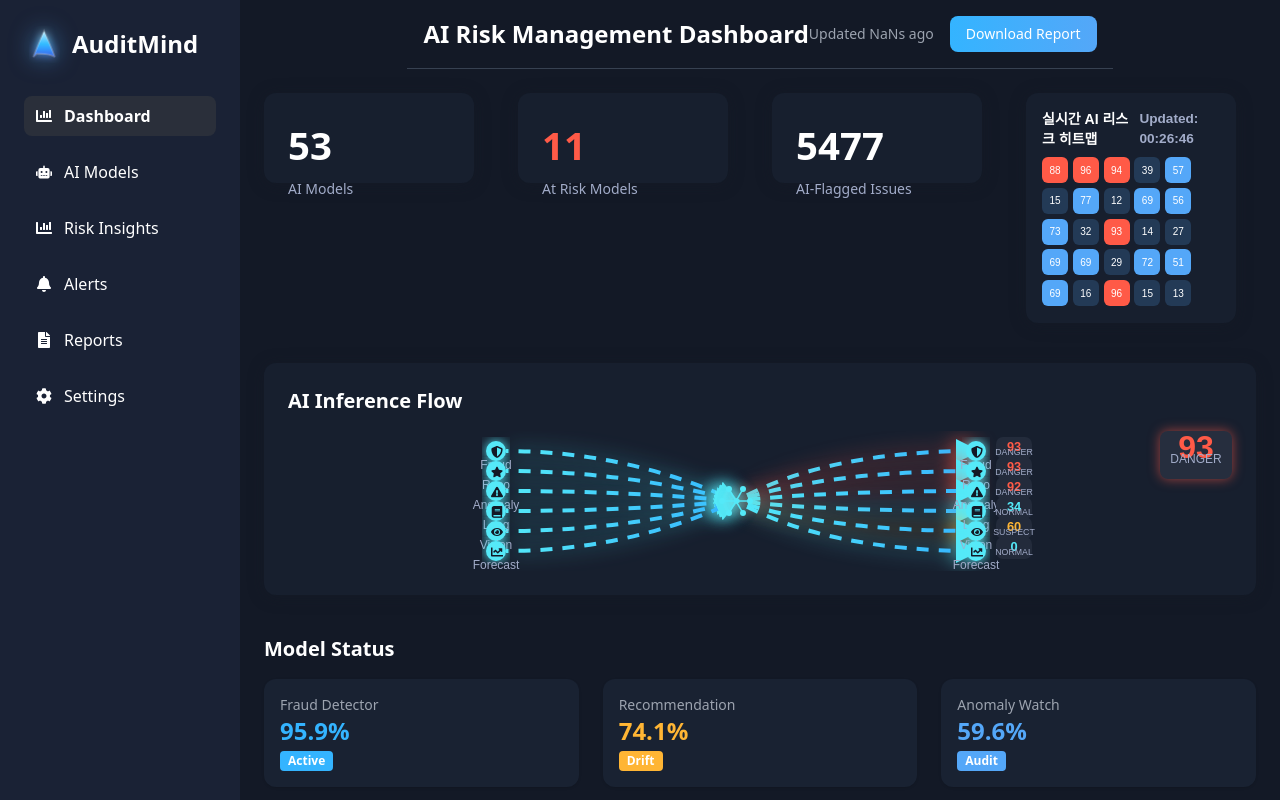
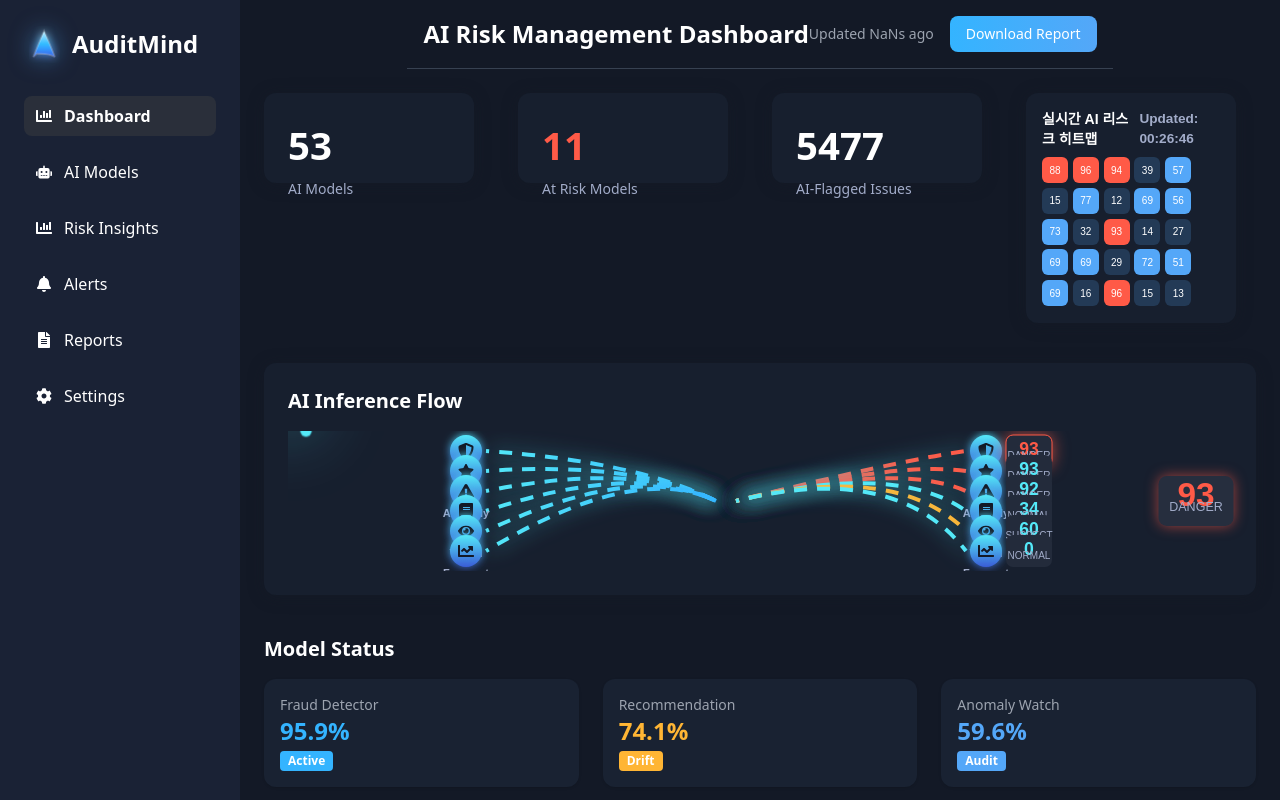
Before and after one commit to kangsangyoul/AM10, a React (Vite) app: page / in a window 1280 px wide. Built offline with nearby package versions, Linux system fonts and the light colour scheme; the HTML template or start-up script is replaced by a standard one.

Commit message:
Refine inference flow with modular components

```diff
--- /dev/null
+++ b/src/components/DangerScoreCard.jsx
@@ -0,0 +1,18 @@
+import React from 'react';
+
+const DangerScoreCard = ({ score, state }) => (
+  <div
+    className="flex flex-col items-center justify-center text-center bg-[#262e3e] rounded-lg"
+    style={{ width: 72, height: 48, boxShadow: '0 0 12px rgba(255,90,71,0.6)', animation: 'heart 1.2s infinite' }}
+  >
+    <div className="text-[2rem] font-bold" style={{ color: '#ff5a47' }}>
+      {score}
+    </div>
+    <div className="text-xs text-[#a2acc9] mt-[-4px]">{state}</div>
+    <style>{`
+      @keyframes heart { 0%{transform:scale(1);}50%{transform:scale(1.05);}100%{transform:scale(1);} }
+    `}</style>
+  </div>
+);
+
+export default DangerScoreCard;
--- /dev/null
+++ b/src/components/FlowCurve.jsx
@@ -0,0 +1,14 @@
+import React from 'react';
+
+const FlowCurve = ({ d, color = 'url(#emerald)', width = 4 }) => (
+  <path
+    d={d}
+    stroke={color}
+    strokeWidth={width}
+    fill="none"
+    strokeDasharray="13 10"
+    className="flow-curve"
+  />
+);
+
+export default FlowCurve;
--- a/src/components/InferenceFlow.jsx
+++ b/src/components/InferenceFlow.jsx
@@ -1,13 +1,17 @@
 import React, { useState, useEffect } from 'react';
 import { FaShieldAlt, FaStar, FaExclamationTriangle, FaBook, FaEye, FaChartLine } from 'react-icons/fa';
+import FlowCurve from './FlowCurve';
+import ModelIconWithLabel from './ModelIconWithLabel';
+import RiskBadgeCard from './RiskBadgeCard';
+import DangerScoreCard from './DangerScoreCard';
 
 const models = [
-  { key: 'fraud', name: 'Fraud', icon: FaShieldAlt },
-  { key: 'recom', name: 'Reco', icon: FaStar },
-  { key: 'anomaly', name: 'Anomaly', icon: FaExclamationTriangle },
-  { key: 'lang', name: 'Lang', icon: FaBook },
-  { key: 'vision', name: 'Vision', icon: FaEye },
-  { key: 'forecast', name: 'Forecast', icon: FaChartLine },
+  { key: 'fraud', label: 'Fraud', icon: FaShieldAlt },
+  { key: 'reco', label: 'Reco', icon: FaStar },
+  { key: 'anomaly', label: 'Anomaly', icon: FaExclamationTriangle },
+  { key: 'lang', label: 'Lang', icon: FaBook },
+  { key: 'vision', label: 'Vision', icon: FaEye },
+  { key: 'forecast', label: 'Forecast', icon: FaChartLine },
 ];
 
 const getState = (score) => {
@@ -27,122 +31,82 @@ const InferenceFlow = () => {
 
   useEffect(() => {
     const id = setInterval(() => {
-      setScores((prev) => prev.map(() => Math.floor(Math.random() * 101)));
+      setScores(models.map(() => Math.floor(Math.random() * 101)));
     }, 1000);
     return () => clearInterval(id);
   }, []);
 
-  const highest = scores.reduce((p, c, i) => (c > scores[p] ? i : p), 0);
+  const maxIndex = scores.reduce((p, c, i) => (c > scores[p] ? i : p), 0);
 
-  const leftY = [20, 40, 60, 80, 100, 120];
+  const positions = [20, 40, 60, 80, 100, 120];
 
   return (
-    <div className="font-[Pretendard,sans-serif] text-xs flex justify-center">
+    <div className="flex items-center justify-center font-[Pretendard,sans-serif] text-xs">
       <svg viewBox="0 0 600 140" width="100%" height="140" className="block">
         <defs>
-          <marker id="arr" viewBox="0 0 6 6" refX="5" refY="3" markerWidth="6" markerHeight="6" orient="auto">
-            <path d="M0 0 L6 3 L0 6 Z" fill="#54e9f8" />
-          </marker>
           <linearGradient id="emerald" x1="0" y1="0" x2="1" y2="0">
             <stop offset="0%" stopColor="#54e9f8" />
             <stop offset="100%" stopColor="#34b4ff" />
           </linearGradient>
-          <filter id="glow" x="-40%" y="-40%" width="180%" height="180%">
-            <feGaussianBlur stdDeviation="6" result="coloredBlur" />
+          <linearGradient id="iconGrad" x1="0" y1="0" x2="0" y2="1">
+            <stop offset="0%" stopColor="#54e9f8" />
+            <stop offset="100%" stopColor="#395cd6" />
+          </linearGradient>
+          <filter id="iconGlow" x="-50%" y="-50%" width="200%" height="200%">
+            <feGaussianBlur stdDeviation="4" result="b" />
             <feMerge>
-              <feMergeNode in="coloredBlur" />
+              <feMergeNode in="b" />
               <feMergeNode in="SourceGraphic" />
             </feMerge>
           </filter>
           <style>{`
-            .flow { stroke:url(#emerald); stroke-width:4; fill:none; stroke-dasharray:12 10; animation:flowDash 1.2s linear infinite; filter: drop-shadow(0 0 10px #54e9f8cc); }
-            @keyframes flowDash { to { stroke-dashoffset: -22; } }
-            @keyframes aiPulse { 0%{transform:scale(1);filter:drop-shadow(0 0 10px #54e9f8cc);}50%{transform:scale(1.5);filter:drop-shadow(0 0 24px #54e9f8);}100%{transform:scale(1);filter:drop-shadow(0 0 10px #54e9f8cc);} }
+            .flow-curve { animation: flowDash 1.2s linear infinite; filter: drop-shadow(0 0 10px #54e9f8cc); }
+            @keyframes flowDash { to { stroke-dashoffset: -23; } }
+            .ai { transform-origin: center; animation: aiPulse 1.2s infinite; }
+            @keyframes aiPulse { 0%{transform:scale(1);filter:drop-shadow(0 0 10px #54e9f8);}50%{transform:scale(1.5);filter:drop-shadow(0 0 24px #54e9f8);}100%{transform:scale(1);filter:drop-shadow(0 0 10px #54e9f8);} }
           `}</style>
         </defs>
         {/* Input lines */}
-        {models.map((m, i) => {
-          const y = leftY[i];
-          return (
-            <path key={`in-${m.key}`} d={`M 90,${y} Q 210,${y} 320,70`} className="flow" markerEnd="url(#arr)" />
-          );
-        })}
+        {models.map((m, i) => (
+          <FlowCurve key={`in-${m.key}`} d={`M 70,${positions[i]} Q 220,30 300,70`} />
+        ))}
         {/* Output lines */}
-        {models.map((m, i) => {
-          const y = leftY[i];
-          const color = colorFor(scores[i]);
-          return (
-            <path
-              key={`out-${m.key}`}
-              d={`M 320,70 Q 410,${y} 560,${y}`}
-              className="flow"
-              markerEnd="url(#arr)"
-              stroke={color}
-              style={{ filter: `drop-shadow(0 0 10px ${color})` }}
-            />
-          );
-        })}
+        {models.map((m, i) => (
+          <FlowCurve
+            key={`out-${m.key}`}
+            d={`M 320,70 Q 480,30 550,${positions[i]}`}
+            color={colorFor(scores[i])}
+          />
+        ))}
         {/* Input icons */}
-        {models.map((m, i) => {
-          const Icon = m.icon;
-          const y = leftY[i];
-          return (
-            <g key={`in-icon-${m.key}`} transform={`translate(70,${y - 6})`} fill="#a2acc9">
-              <circle cx="10" cy="6" r="10" fill="#54e9f8" filter="url(#glow)" />
-              <Icon x="5" y="1" size={12} color="#131926" />
-              <text x="10" y="24" textAnchor="middle">{m.name}</text>
-            </g>
-          );
-        })}
-        {/* Output icons and scores */}
-        {models.map((m, i) => {
-          const Icon = m.icon;
-          const y = leftY[i];
-          const score = scores[i];
-          const state = getState(score);
-          const color = colorFor(score);
-          return (
-            <g key={`out-icon-${m.key}`} transform={`translate(560,${y - 6})`} fill="#a2acc9">
-              <circle cx="0" cy="6" r="10" fill="#54e9f8" filter="url(#glow)" />
-              <Icon x="-5" y="1" size={12} color="#131926" />
-              <text x="0" y="24" textAnchor="middle">{m.name}</text>
-              <g transform="translate(20,-8)">
-                <rect x="0" y="0" width="36" height="22" rx="7" fill="#232b3b" />
-                <text x="18" y="10" textAnchor="middle" fill={color} fontWeight="bold" fontSize="0.8rem" dy="0.35em">
-                  {score}
-                </text>
-                <text x="18" y="18" textAnchor="middle" fill="#a2acc9" fontSize="0.55rem">
-                  {state}
-                </text>
-              </g>
-            </g>
-          );
-        })}
-        {/* Central AI network icon */}
-        <g transform="translate(320,70)" className="aiPulse" style={{ transformOrigin: 'center' }}>
-          {/* simple network icon */}
-          <circle cx="0" cy="0" r="2" fill="#54e9f8" />
+        {models.map((m, i) => (
+          <ModelIconWithLabel key={`in-icon-${m.key}`} Icon={m.icon} label={m.label} x={50} y={positions[i]} />
+        ))}
+        {/* Output icons and badges */}
+        {models.map((m, i) => (
+          <g key={`out-icon-${m.key}`}>
+            <ModelIconWithLabel Icon={m.icon} label={m.label} x={570} y={positions[i]} />
+            <RiskBadgeCard score={scores[i]} state={getState(scores[i])} x={590} y={positions[i]-16} highlight={i===maxIndex} />
+          </g>
+        ))}
+        {/* Central network */}
+        <g transform="translate(320,70)" className="ai">
+          <circle cx="0" cy="0" r="3" fill="#54e9f8" />
           {Array.from({ length: 6 }).map((_, i) => {
             const angle = (i / 6) * 2 * Math.PI;
-            const x = Math.cos(angle) * 14;
-            const y = Math.sin(angle) * 14;
+            const x = Math.cos(angle) * 24;
+            const y = Math.sin(angle) * 24;
             return (
               <g key={i}>
-                <line x1="0" y1="0" x2={x} y2={y} stroke="#54e9f8" strokeWidth="1.5" />
-                <circle cx={x} cy={y} r="3" fill="#54e9f8" />
+                <line x1="0" y1="0" x2={x} y2={y} stroke="#54e9f8" strokeWidth="2" />
+                <circle cx={x} cy={y} r="4" fill="#54e9f8" />
               </g>
             );
           })}
         </g>
       </svg>
-      {/* Danger card */}
       <div className="ml-4">
-        <div className="bg-[#262e3e] rounded-lg p-2 text-center" style={{ width:72, height:48, boxShadow:'0 0 12px rgba(255,90,71,0.6)' }}>
-          <div className="text-[2rem] font-bold" style={{ color: colorFor(scores[highest]) }}>
-            {scores[highest]}
-          </div>
-          <div className="text-xs text-[#a2acc9] mt-[-4px]">{getState(scores[highest])}</div>
-        </div>
+        <DangerScoreCard score={scores[maxIndex]} state={getState(scores[maxIndex])} />
       </div>
     </div>
   );
--- /dev/null
+++ b/src/components/ModelIconWithLabel.jsx
@@ -0,0 +1,11 @@
+import React from 'react';
+
+const ModelIconWithLabel = ({ Icon, label, x, y }) => (
+  <g transform={`translate(${x},${y})`} fontFamily="Pretendard,sans-serif" fill="#a2acc9" textAnchor="middle">
+    <circle cx="0" cy="0" r="16" fill="url(#iconGrad)" filter="url(#iconGlow)" />
+    <Icon x="-8" y="-8" size={16} color="#131926" />
+    <text x="0" y="26" fontSize="11" fontWeight="bold">{label}</text>
+  </g>
+);
+
+export default ModelIconWithLabel;
--- /dev/null
+++ b/src/components/RiskBadgeCard.jsx
@@ -0,0 +1,24 @@
+import React from 'react';
+
+const RiskBadgeCard = ({ score, state, x, y, highlight }) => (
+  <g transform={`translate(${x},${y})`} fontFamily="Pretendard,sans-serif" textAnchor="middle">
+    <rect
+      x="0"
+      y="0"
+      width="46"
+      height="32"
+      rx="7"
+      fill="#232b3b"
+      stroke={highlight ? '#ff5a47' : 'none'}
+      style={highlight ? { filter: 'drop-shadow(0 0 8px #ff5a47aa)' } : undefined}
+    />
+    <text x="23" y="14" fontSize="1.1rem" fontWeight="bold" fill={highlight ? '#ff5a47' : '#54e9f8'} dy="0.35em">
+      {score}
+    </text>
+    <text x="23" y="24" fontSize="10" fill="#a2acc9">
+      {state}
+    </text>
+  </g>
+);
+
+export default RiskBadgeCard;
```
